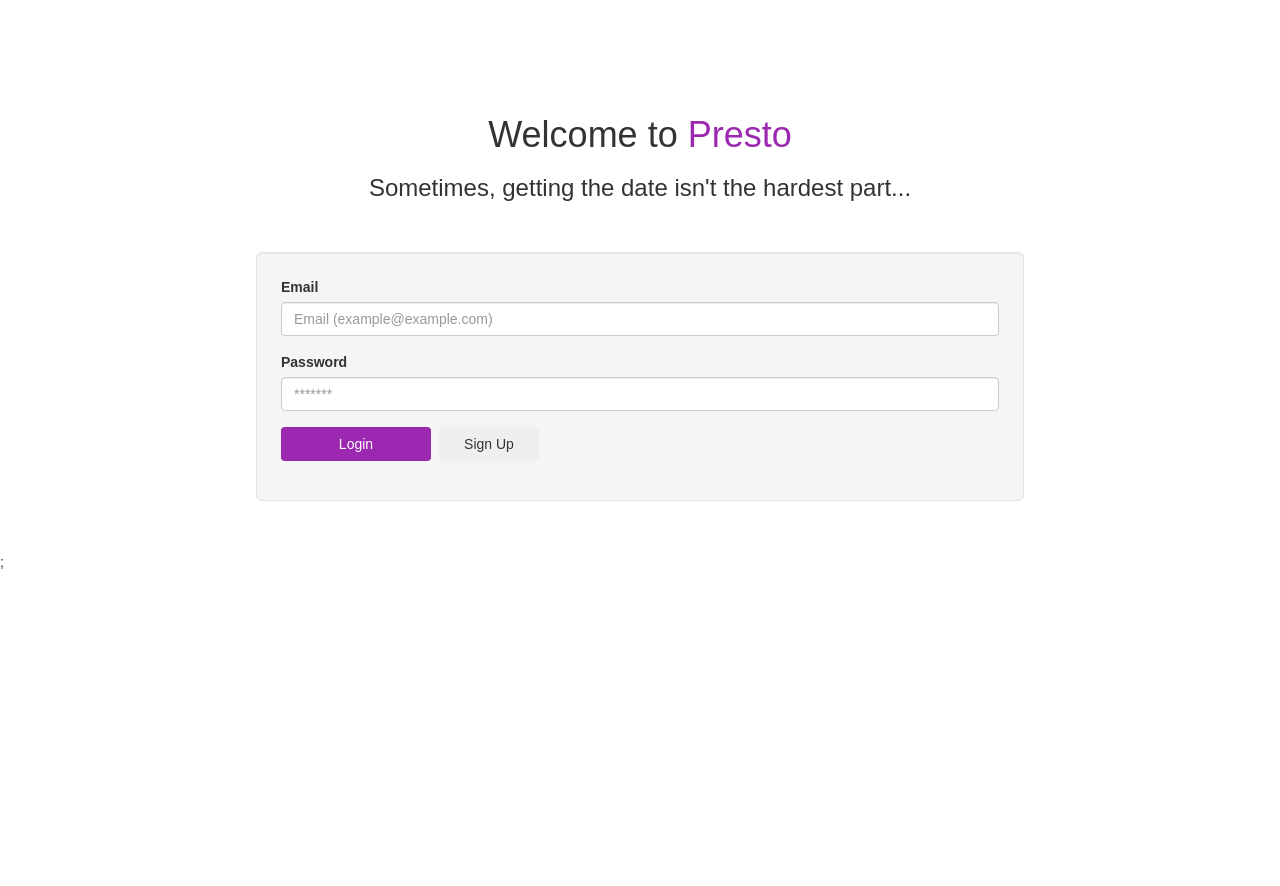
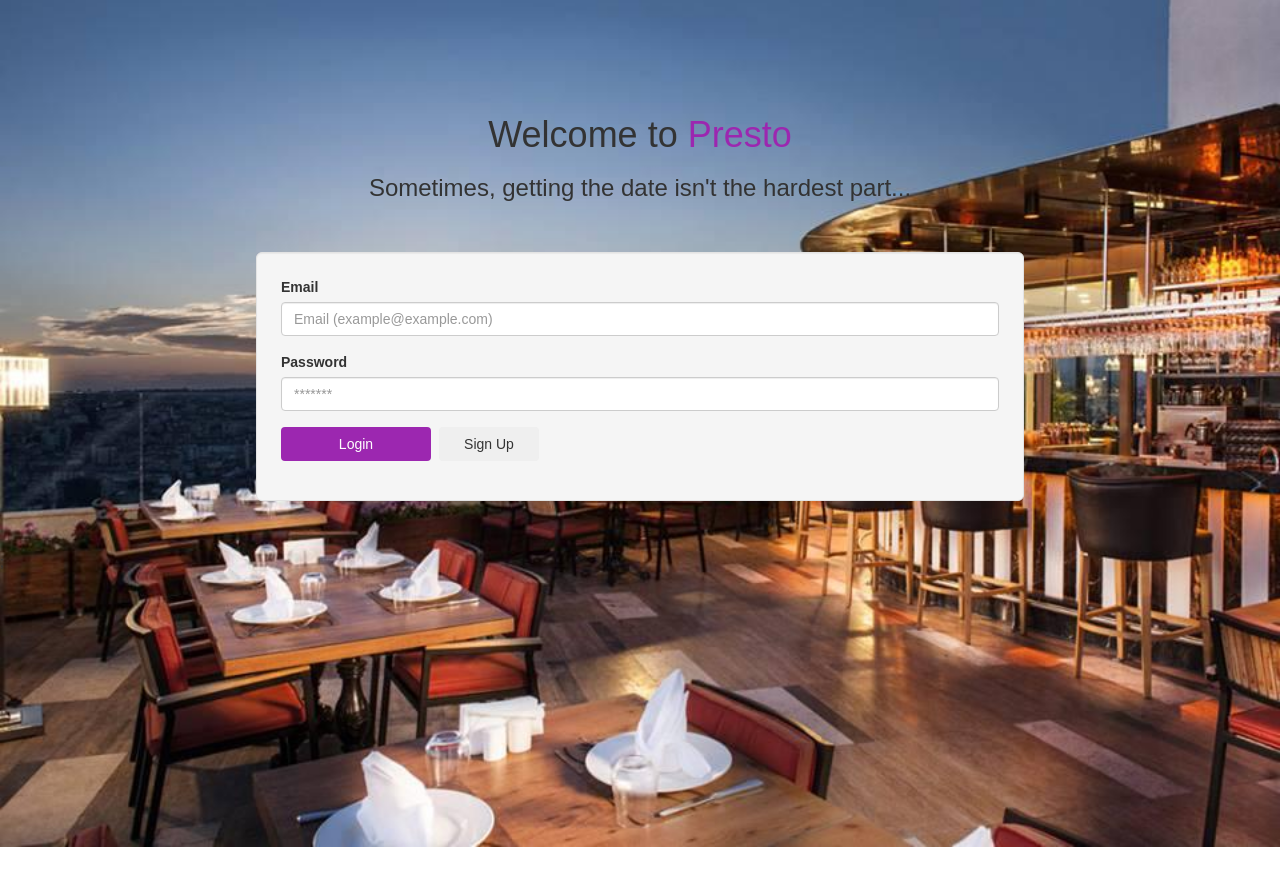
Before and after one commit to rawad663/Presto, a React (Create React App) app: page / in a window 1280 px wide. Shown: the top 886 px of the page. Built offline with nearby package versions, Linux system fonts and the light colour scheme; what phone-number-prop-type would draw is missing.

Commit message:
add background in index.css

```diff
--- a/src/index.css
+++ b/src/index.css
@@ -2,4 +2,8 @@
   margin: 0;
   padding: 0;
   font-family: sans-serif;
+  background-image: url("./resources/images/backgroundImg.jpg");
+  background-repeat: no-repeat;
+  background-position: center;
+  background-size: cover;
 }
```
Also changed, not shown: src/resources/images/backgroundImg.jpg (added).
